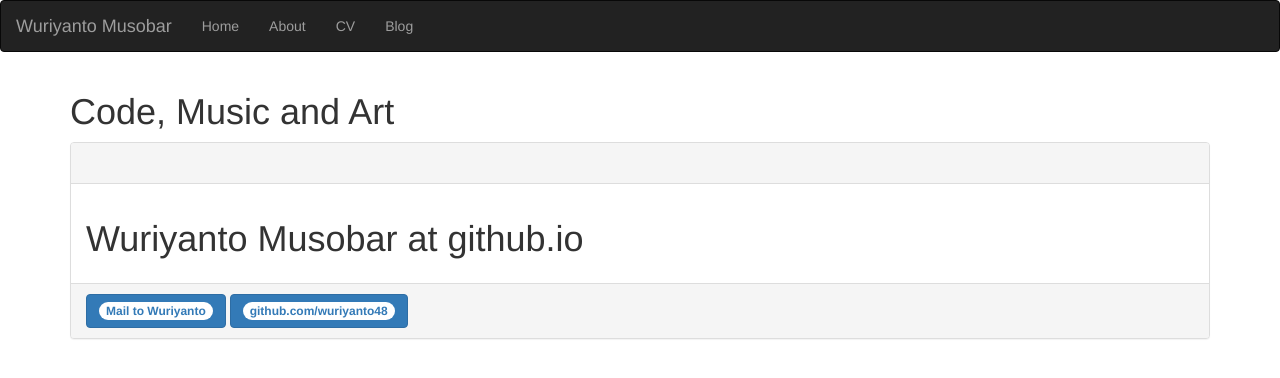
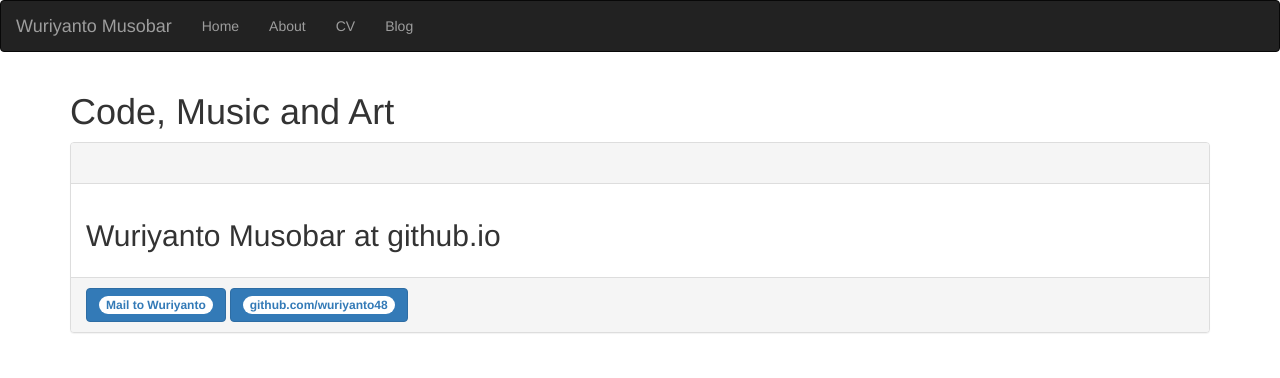
Before and after one commit to wuriyanto48/wuriyanto48.github.io, a Jekyll site: the page built from blog/index.html, in a window 1280 px wide. Shown: the top 378 px of the page. Built offline with Jekyll 4.4.1, drawn with Linux system fonts in a browser that asks for light colours; nearby versions of some CDN libraries; Markdown is read by kramdown in place of the engine named in the settings.

Commit message:
Update index.html

```diff
--- a/blog/index.html
+++ b/blog/index.html
@@ -2,10 +2,10 @@
 layout: default
 title: Wuriyanto Musobar at github.io
 ---
-	<h1>{{ page.title }}</h1>
+	<h2>{{ page.title }}</h2>
 	<ul class="posts">
 
-	  {% for post in site.posts %}
+	  {% for post in site.post %}
 	    <li><span>{{ post.date | date_to_string }}</span> » <a href="{{ post.url }}" title="{{ post.title }}">{{ post.title }}</a></li>
 	  {% endfor %}
 	</ul>
```
